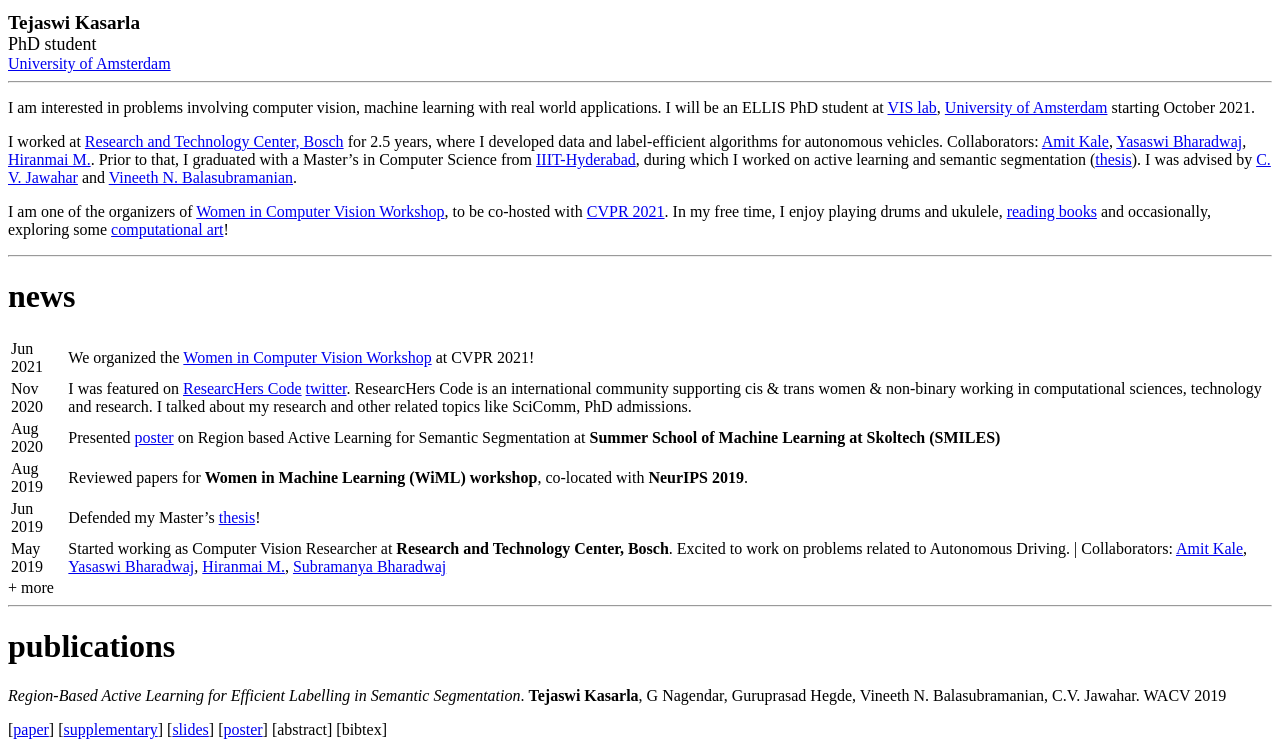
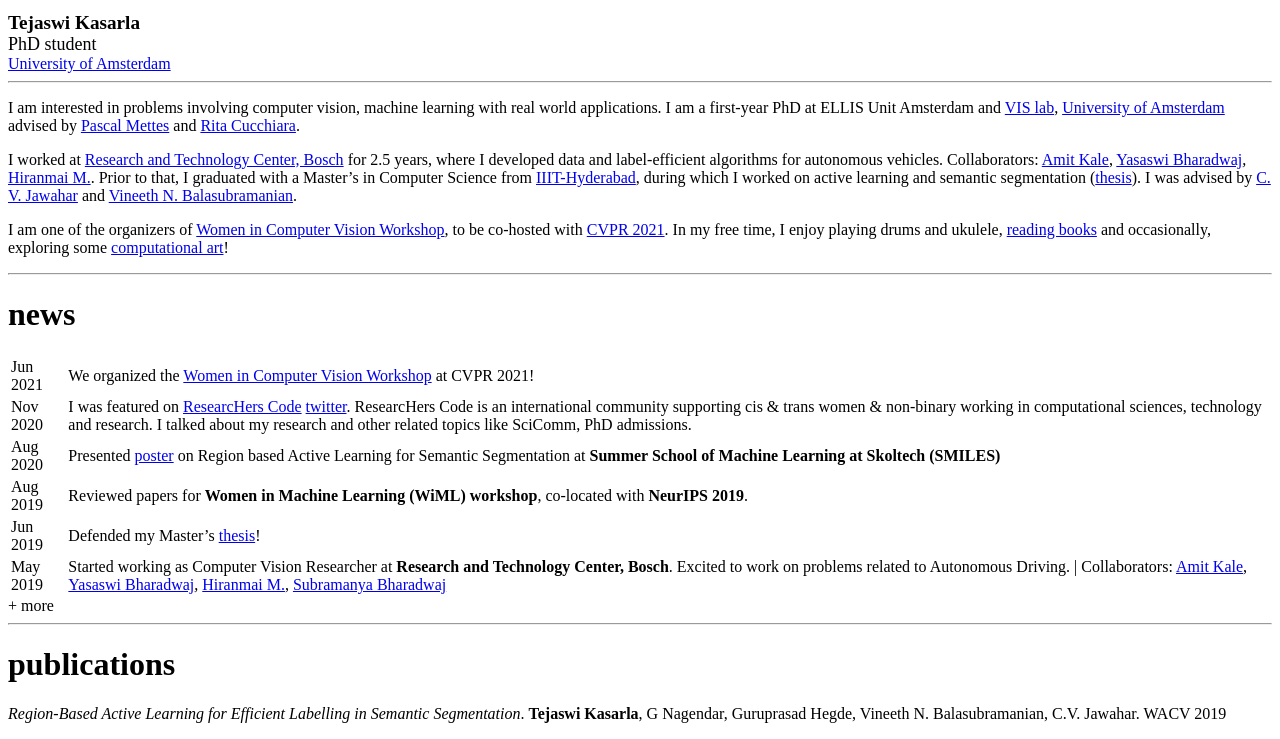
Before and after one commit to tkasarla/tkasarla.github.io, a Jekyll site: the page built from index.md, in a window 1280 px wide and 900 px high, scrolled down 606 px, cut to the strip 161-900 px from the top of the window. Built offline with Jekyll 4.4.1, drawn with Linux system fonts in a browser that asks for light colours.

Commit message:
added PhD info on main page

```diff
--- a/index.md
+++ b/index.md
@@ -26,7 +26,7 @@ permalink: /
 <a name="/bio"></a>
 
 
-I am interested in problems involving computer vision, machine learning with real world applications. I will be an ELLIS PhD student at [VIS lab](https://ivi.fnwi.uva.nl/vislab/), [University of Amsterdam](https://www.uva.nl/en) starting October 2021.
+I am interested in problems involving computer vision, machine learning with real world applications. I am a first-year PhD at ELLIS Unit Amsterdam and [VIS lab](https://ivi.fnwi.uva.nl/vislab/), [University of Amsterdam](https://www.uva.nl/en) advised by [Pascal Mettes](https://staff.fnwi.uva.nl/p.s.m.mettes/index.html) and [Rita Cucchiara](http://personale.unimore.it/Rubrica/dettaglio/cucchiara).
 
 I worked at [Research and Technology Center, Bosch](https://www.bosch.com/research/about-research/research-locations/) for 2.5 years, where I developed data and label-efficient algorithms for autonomous vehicles. Collaborators: [Amit Kale](https://www.linkedin.com/in/kaleamit/), [Yasaswi Bharadwaj](https://www.linkedin.com/in/yasaswi-bharadwaj-katta-87647555), [Hiranmai M.](https://www.linkedin.com/in/hiranmai-4b0a3398/). Prior to that, I graduated with a Master's in Computer Science from [IIIT-Hyderabad](https://www.iiit.ac.in), during which I worked on active learning and semantic segmentation ([thesis](http://web2py.iiit.ac.in/research_centres/publications/view_publication/mastersthesis/769)). I was advised by [C. V. Jawahar](http://faculty.iiit.ac.in/~jawahar/) and [Vineeth N. Balasubramanian](https://www.iith.ac.in/~vineethnb/).
 
```
